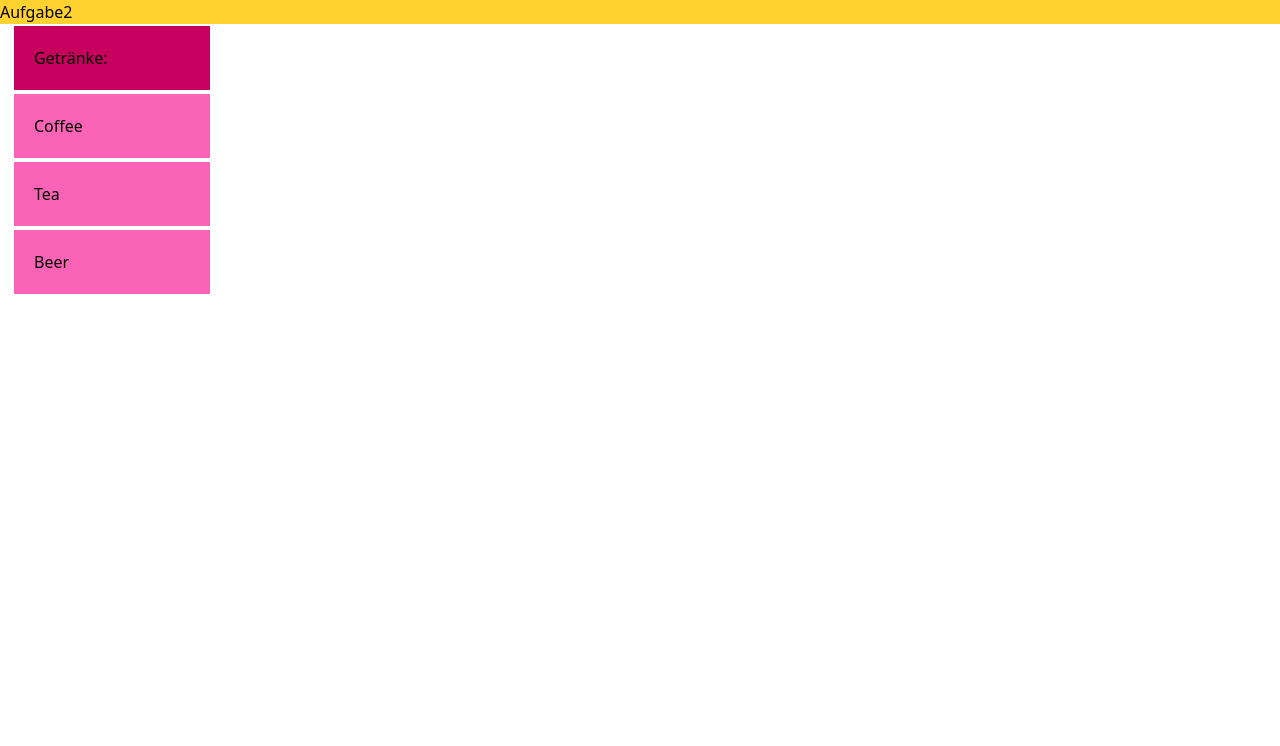
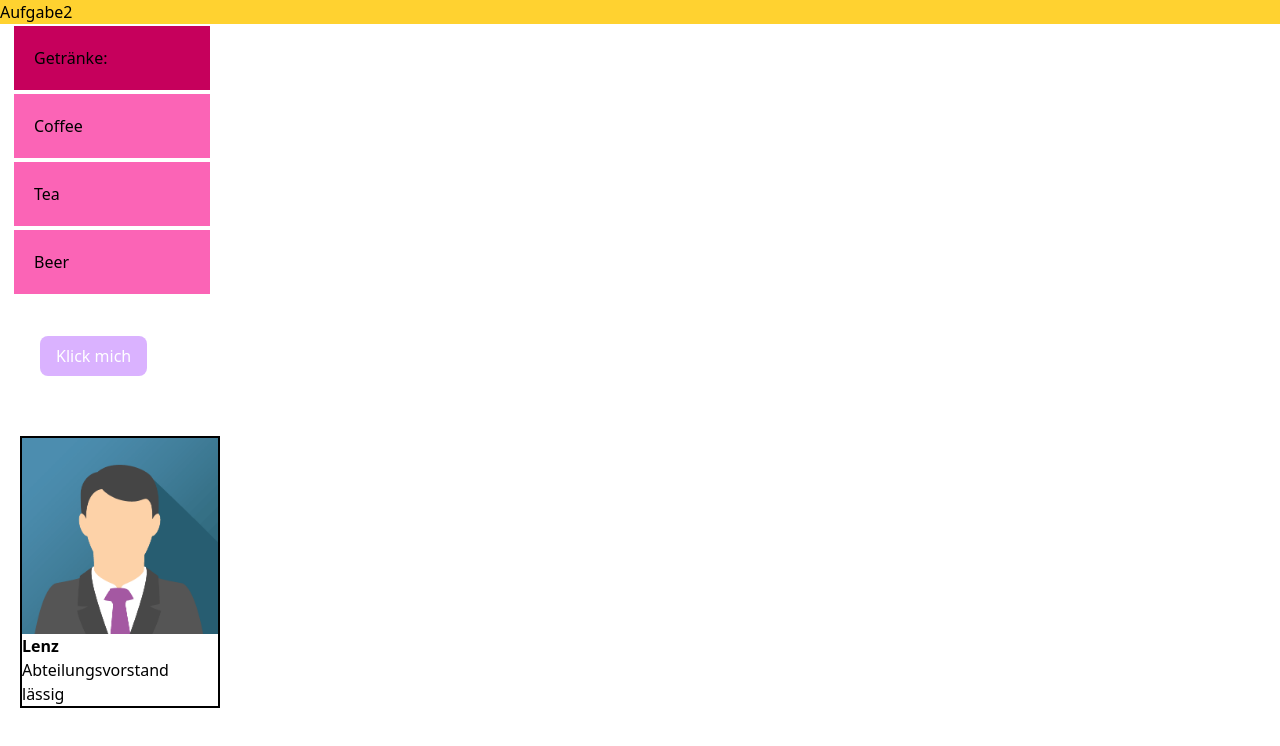
Before and after one commit to elinazwi/Web_Basics, a React (Vite) app in the folder REACT_JS_Frameworks/setup_React/demo/: page / in a window 1280 px wide. Shown: the top 746 px of the page. Built offline with nearby package versions, Linux system fonts and the light colour scheme.

Commit message:
finished Aufgabe_2

```diff
--- a/REACT_JS_Frameworks/setup_React/demo/src/App.jsx
+++ b/REACT_JS_Frameworks/setup_React/demo/src/App.jsx
@@ -1,5 +1,6 @@
 import { useState } from 'react'
 import './App.css'
+import Button from './components/Button'
 import Aufgabe2 from './components/pages/Aufgabe_2'
 
 export default function App() {
--- /dev/null
+++ b/REACT_JS_Frameworks/setup_React/demo/src/components/Button.jsx
@@ -0,0 +1,9 @@
+import React from "react";
+
+export default function Button() {
+  return (
+    <button className="bg-purple-300 hover:bg-purple-700 m-10 text-white px-4 py-2 rounded-lg">
+      Klick mich
+    </button>
+  );
+}
--- a/REACT_JS_Frameworks/setup_React/demo/src/components/Card.jsx
+++ b/REACT_JS_Frameworks/setup_React/demo/src/components/Card.jsx
@@ -1,8 +1,10 @@
 import React from 'react'
+import avatar from '../components/img_avatar.png'
 
 export default function Card({name, jobtitle, description}) {
   return (
-    <div className='bg-pink-200 border-2 border-pink-600 w-full'>
+    <div className='border-2 w-50 ml-5 mt-5'>
+    <img src={avatar}/>
     <p className='font-bold'>{name}</p>
     <p>{jobtitle}</p>
     <p>{description}</p>
--- a/REACT_JS_Frameworks/setup_React/demo/src/components/pages/Aufgabe_2.jsx
+++ b/REACT_JS_Frameworks/setup_React/demo/src/components/pages/Aufgabe_2.jsx
@@ -1,4 +1,7 @@
 import React from 'react'
+import Card from '../Card'
+import Button from '../Button'
+
 
 export default function List() {
   return (
@@ -9,9 +12,15 @@ export default function List() {
         <div className="p-5 border-2 border-white bg-pink-400 ml-3 hover:bg-pink-700 transition w-50">Coffee</div>
         <div className="p-5 border-2  border-white bg-pink-400 ml-3 hover:bg-pink-700 transition w-50">Tea</div>
         <div className="p-5 border-2 border-white bg-pink-400 ml-3 hover:bg-pink-700 transition w-50">Beer</div>
+      </div>
+
+      <Button/>
+
+      <Card name={"Lenz"}jobtitle={"Abteilungsvorstand"}description={"lässig"}/>
+    </>
 
 
-      </div>
-    </>
+
+
   )
 }
```
Also changed, not shown: REACT_JS_Frameworks/setup_React/demo/src/components/img_avatar.png (added).
